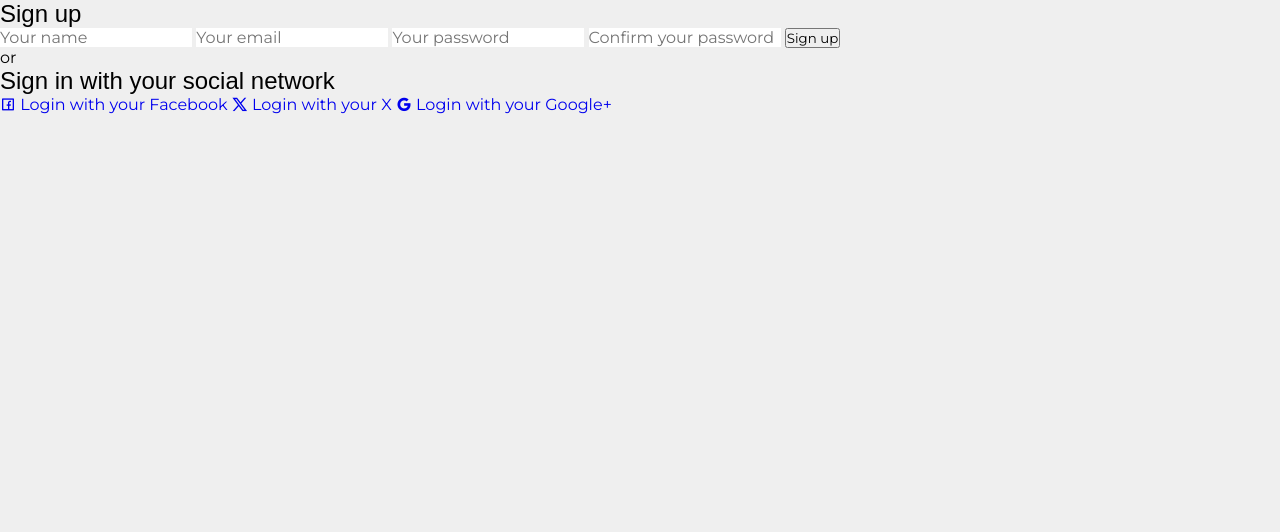
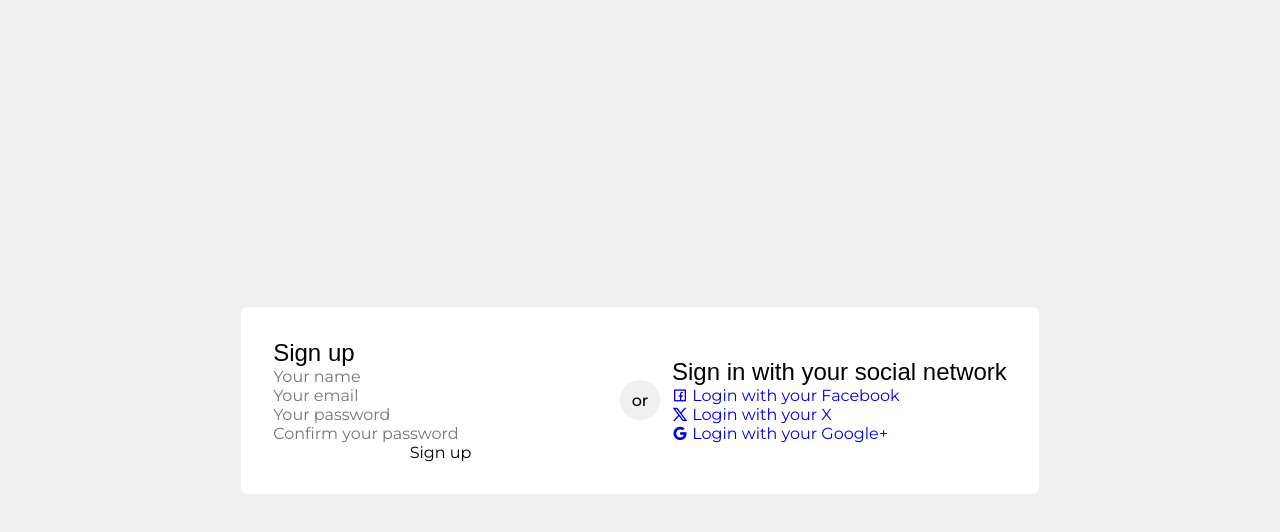
Before and after one commit to adrjmiranda/signup-or-signin-page-design, a website built with webpack: page public/index.html in a window 1280 px wide. Built offline with nearby package versions, Linux system fonts and the light colour scheme; a web font is replaced by a local one.

Commit message:
style: created basic form styles

```diff
--- a/public/assets/css/style.css
+++ b/public/assets/css/style.css
@@ -34,6 +34,13 @@
 
 	/* Border Radius */
 	--btn-radius: 0.35rem;
+	--form-radius: 0.35rem;
+
+	/* Width */
+	--container-mw: 1280px;
+
+	/* Padding */
+	--container-pi: 0.85rem;
 }
 
 /***************** General *******************/
@@ -63,8 +70,72 @@ a {
 	text-decoration: none;
 }
 
+button,
 input {
 	border: none;
 	outline: none;
 	font-size: var(--base-fs);
+	background-color: transparent;
 }
+
+/***************** Reusable *******************/
+.container {
+	max-width: var(--container-mw);
+	padding-inline: var(--container-pi);
+	margin: 0 auto;
+}
+
+/***************** CONTENT *******************/
+#content {
+	min-height: 100vh;
+	display: flex;
+	justify-content: center;
+	align-items: center;
+}
+
+/***************** FORM *******************/
+#form {
+	background-color: var(--white-color-00);
+	display: flex;
+	align-items: center;
+	position: relative;
+	display: grid;
+	grid-template-columns: repeat(2, 1fr);
+	border-radius: var(--form-radius);
+}
+
+.form-area {
+	display: flex;
+	flex-direction: column;
+	padding: 2rem;
+}
+
+/***************** SIGN UP *******************/
+/* TODO: Create SIGN UP style */
+/************** End of SIGN UP ***************/
+
+/***************** FORM BETWEEN *******************/
+#form-between {
+	position: absolute;
+	top: 50%;
+	left: 50%;
+	transform: translate(-50%, -50%);
+	background-color: var(--bg-color);
+	border-radius: 50%;
+	display: flex;
+	align-items: center;
+	justify-content: center;
+	padding: 0.85rem;
+	height: 40px;
+	width: 40px;
+	font-weight: var(--medium-fw);
+}
+/************** End of FORM BETWEEN ***************/
+
+/***************** SIGN IN *******************/
+/* TODO: Create SIGN IN style */
+/************** End of SIGN IN ***************/
+
+/************** End of FORM ***************/
+
+/************** End of CONTENT ***************/
--- a/public/index.html
+++ b/public/index.html
@@ -86,7 +86,7 @@
 				<!--================ Enf of SIGN UP =================-->
 
 				<!--==================== FORM BETWEEN ====================-->
-				<span class="form-between">or</span>
+				<span id="form-between">or</span>
 				<!--================ Enf of FORM BETWEEN =================-->
 
 				<!--==================== SIGN IN ====================-->
```
